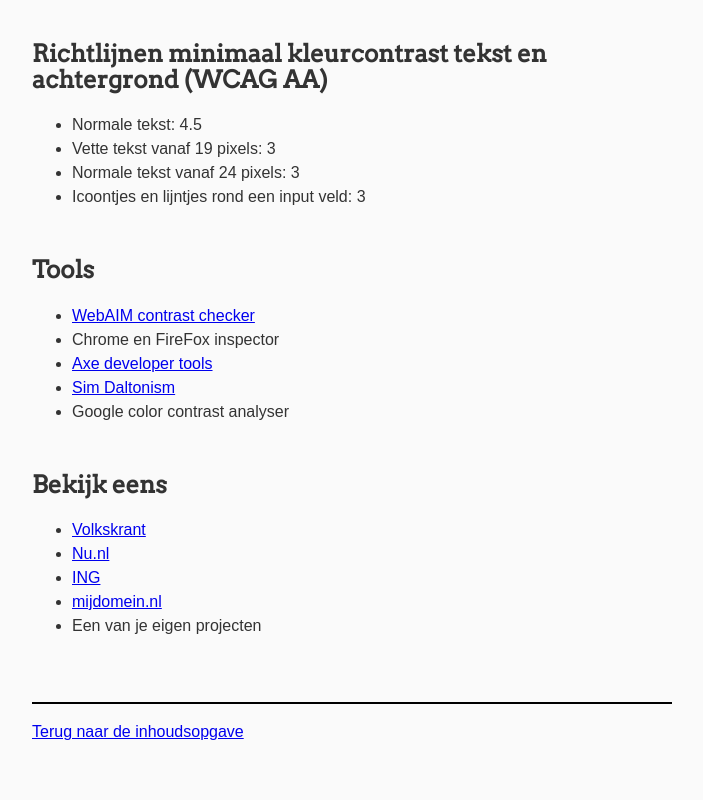
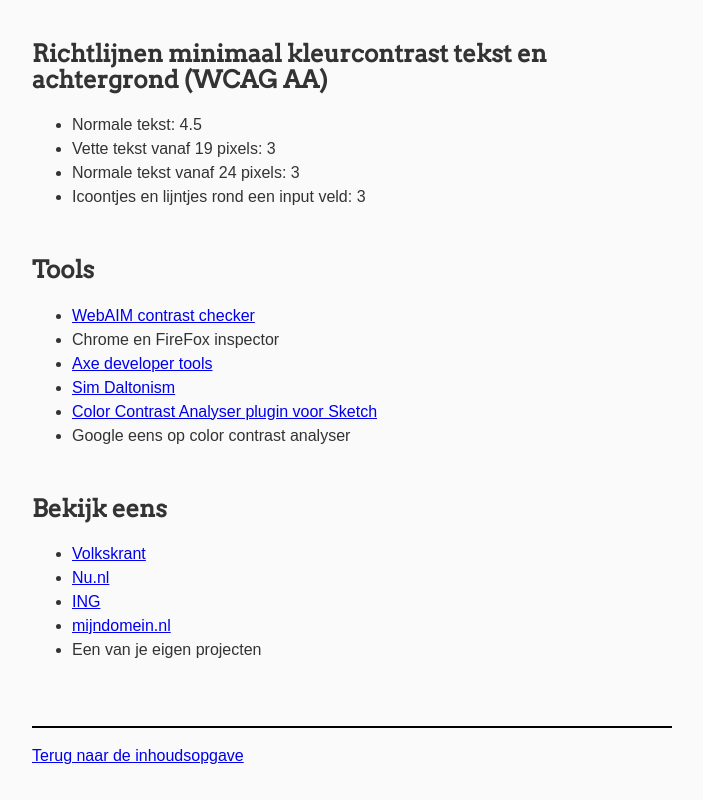
Before and after one commit to a11y-collective/talks, a plain HTML site: page wpnl/kleur.html in a window 1280 px wide. Shown: the part 505-1305 px from the top of the page, without its empty margins (288-991 px from the left). Before the commit the page ends 1281 px from the top, so only its background shows below. Drawn offline with Linux system fonts and the light colour scheme; a web font is replaced by a local one.

Commit message:
add link sketch plugin

```diff
--- a/wpnl/kleur.html
+++ b/wpnl/kleur.html
@@ -62,7 +62,8 @@
                 <li>Chrome en FireFox inspector</li>
                 <li><a href="https://www.deque.com/axe/">Axe developer tools</a></li>
                 <li><a href="https://michelf.ca/projects/sim-daltonism/">Sim Daltonism</a></li>
-                <li>Google color contrast analyser</li>
+                <li><a href="https://sketchapp.rocks/plugins/color-contrast-analyser/">Color Contrast Analyser plugin voor Sketch</a></li>
+                <li>Google eens op color contrast analyser</li>
             </ul>
 
             <h2>Bekijk eens</h2>
@@ -70,7 +71,7 @@
 				<li><a href="https://www.vk.nl/">Volkskrant</a></li>
                 <li><a href="https://www.nu.nl/">Nu.nl</a></li>
                 <li><a href="https://www.ing.nl/particulier/index.html">ING</a></li>
-               <li><a href="https://www.mijndomein.nl/">mijdomein.nl</a></li>
+               <li><a href="https://www.mijndomein.nl/">mijndomein.nl</a></li>
                 <li>Een van je eigen projecten</li>
             </ul>
 
```
